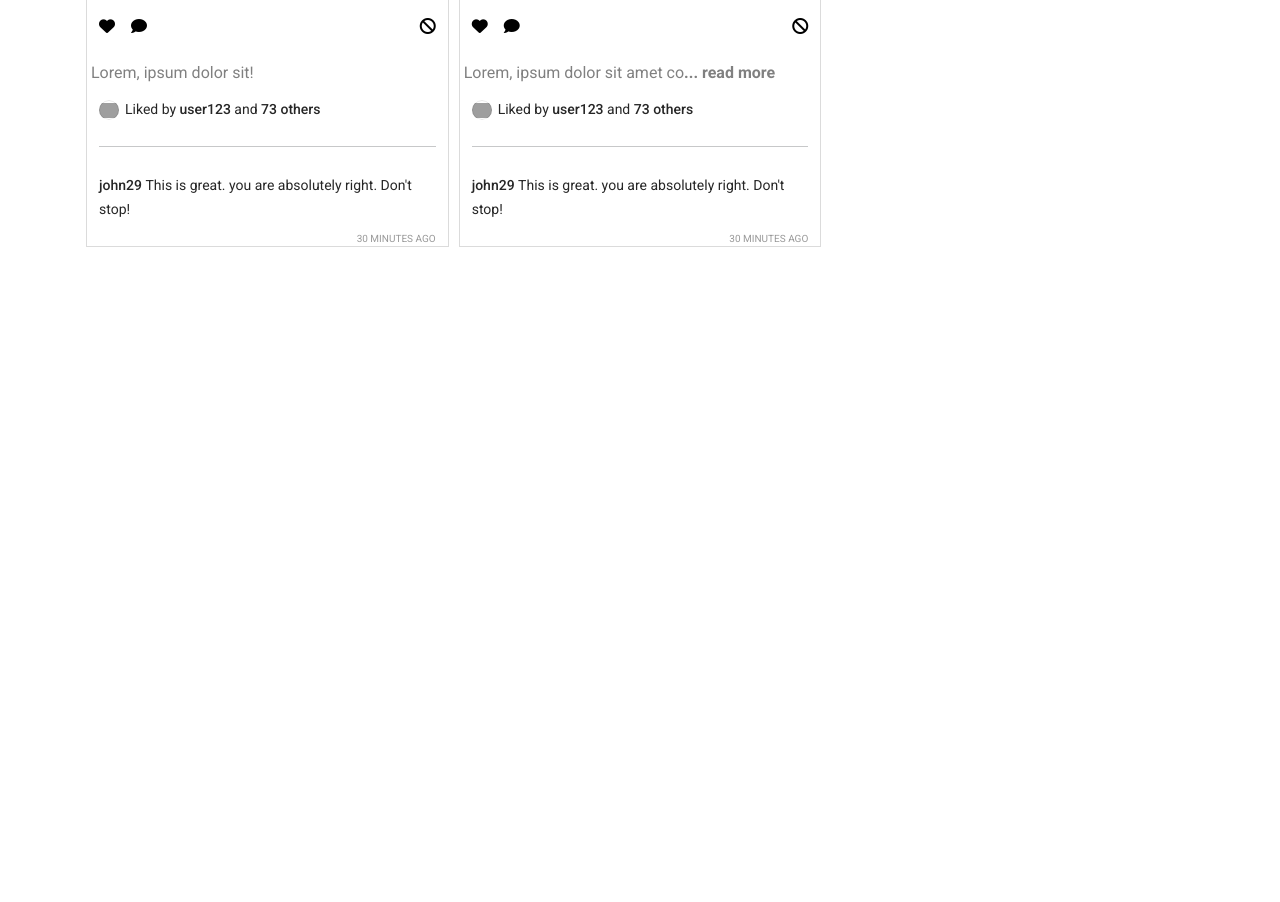
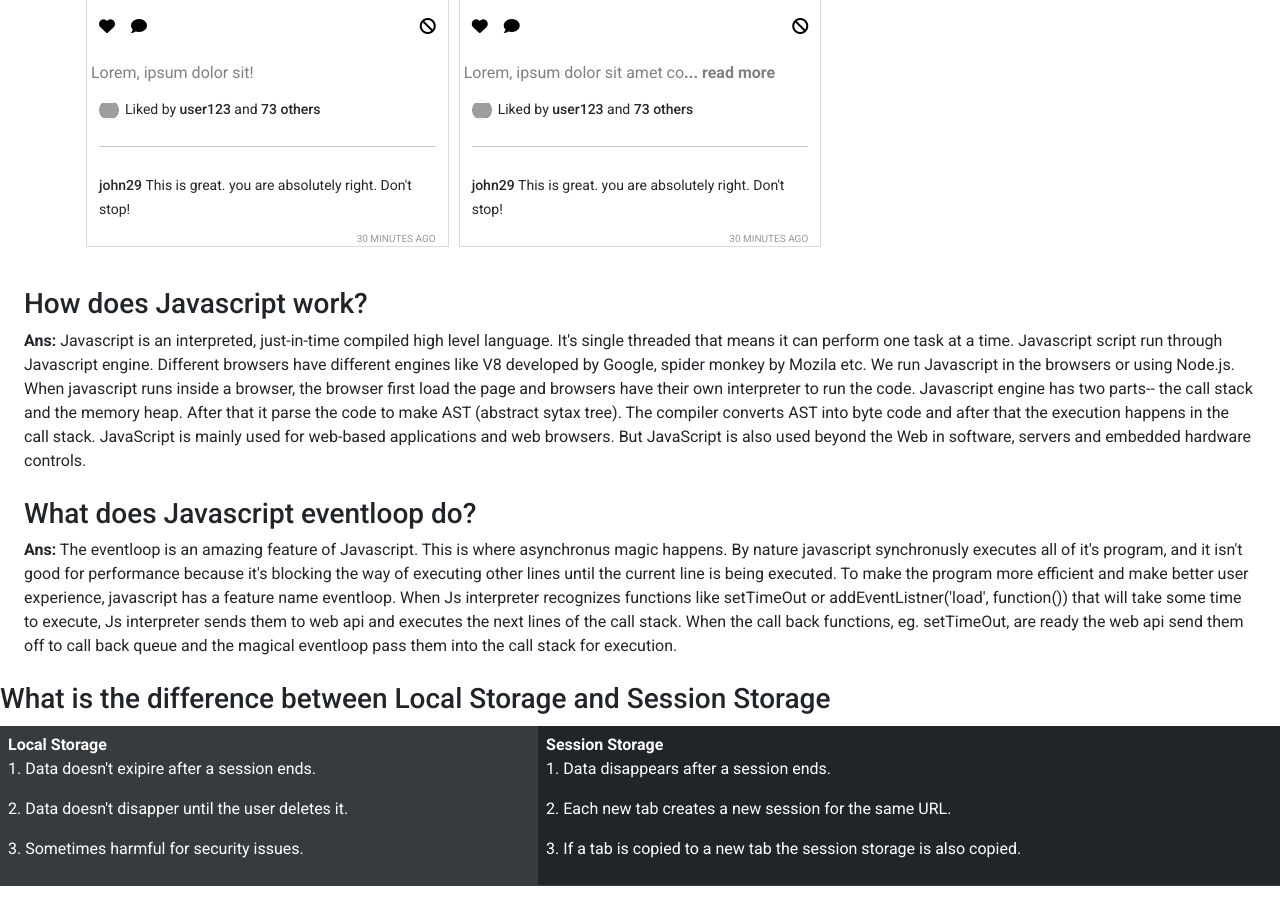
Before and after one commit to Rahat-bin-abdullah-omi/insta-sohor, a plain HTML site: page index.html in a window 1280 px wide. Shown: the part 1285-2187 px from the top of the page. Before the commit the page ends 1548 px from the top, so only its background shows below. Drawn offline with nearby package versions, Linux system fonts and the light colour scheme; grey boxes are pictures that could not be loaded.

Commit message:
All question are answered

```diff
--- a/index.html
+++ b/index.html
@@ -54,6 +54,52 @@
             <h1>Reported posts</h1>
         </div>
     </main>
+    <section>
+        <article class="m-4">
+            <h3>How does Javascript work?</h3>
+            <p> <span> <b>Ans:</b> </span> Javascript is an interpreted, just-in-time compiled high level language. It's single threaded that means it can perform one task at a time. Javascript script run through Javascript engine. Different browsers have
+                different engines like V8 developed by Google, spider monkey by Mozila etc. We run Javascript in the browsers or using Node.js. When javascript runs inside a browser, the browser first load the page and browsers have their own interpreter
+                to run the code. Javascript engine has two parts-- the call stack and the memory heap. After that it parse the code to make AST (abstract sytax tree). The compiler converts AST into byte code and after that the execution happens in the
+                call stack. JavaScript is mainly used for web-based applications and web browsers. But JavaScript is also used beyond the Web in software, servers and embedded hardware controls.
+            </p>
+        </article>
+        <article class="m-4">
+            <h3>What does Javascript eventloop do?</h3>
+            <p><span> <b>Ans:</b> </span>The eventloop is an amazing feature of Javascript. This is where asynchronus magic happens. By nature javascript synchronusly executes all of it's program, and it isn't good for performance because it's blocking the
+                way of executing other lines until the current line is being executed. To make the program more efficient and make better user experience, javascript has a feature name eventloop. When Js interpreter recognizes functions like setTimeOut
+                or addEventListner('load', function()) that will take some time to execute, Js interpreter sends them to web api and executes the next lines of the call stack. When the call back functions, eg. setTimeOut, are ready the web api send them
+                off to call back queue and the magical eventloop pass them into the call stack for execution.</p>
+        </article>
+        <article>
+            <h3>What is the difference between Local Storage and Session Storage</h3>
+            <table class="table table-dark">
+                <thead>
+
+                </thead>
+                <tbody>
+                    <tr class="table-active">
+
+                    </tr>
+                    <tr>
+
+                    </tr>
+                    <tr>
+
+                        <td colspan="2" class="table-active"> <b>Local Storage</b>
+                            <p>1. Data doesn't exipire after a session ends.</p>
+                            <p>2. Data doesn't disapper until the user deletes it.</p>
+                            <p>3. Sometimes harmful for security issues.</p>
+                        </td>
+                        <td> <b>Session Storage</b>
+                            <p>1. Data disappears after a session ends.</p>
+                            <p>2. Each new tab creates a new session for the same URL.</p>
+                            <p>3. If a tab is copied to a new tab the session storage is also copied.</p>
+                        </td>
+                    </tr>
+                </tbody>
+            </table>
+        </article>
+    </section>
     <footer></footer>
 
     <!-- add javascript  file  -->
```
